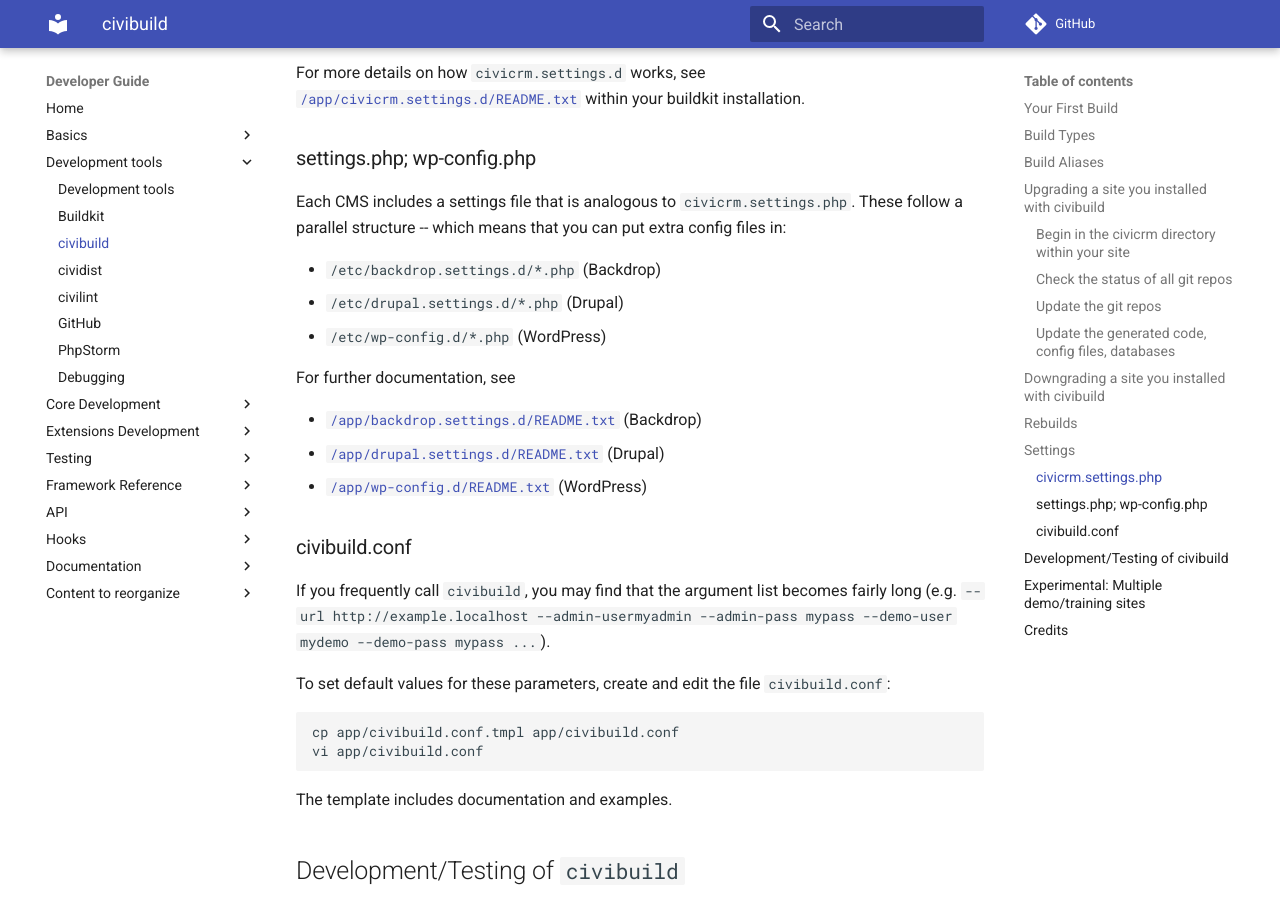
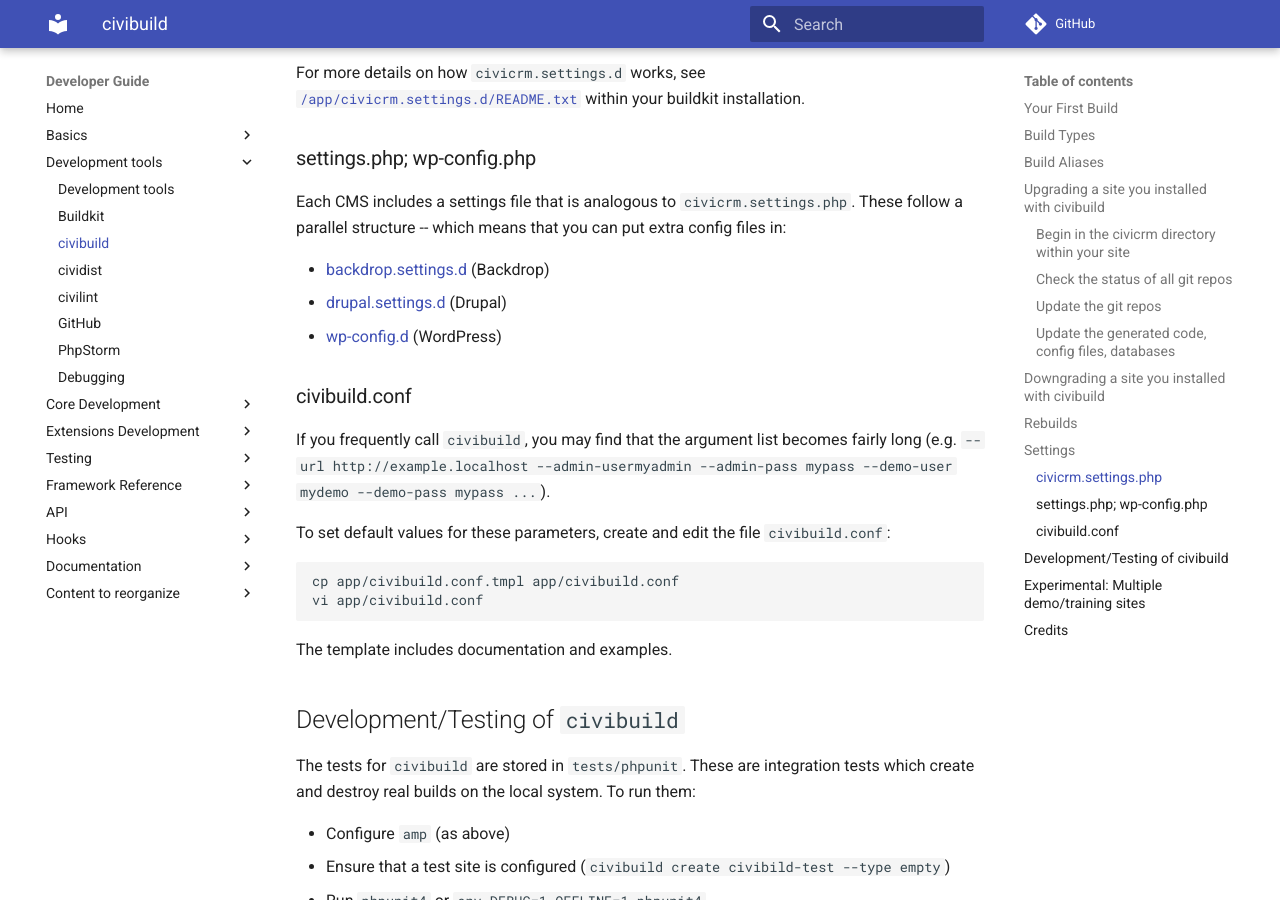
Before and after one commit to civicrm/civicrm-dev-docs, an MkDocs documentation site: the page built from docs/tools/civibuild.md, in a window 1280 px wide and 900 px high, scrolled down 6383 px. Built offline with MkDocs 1.6.1 and Material for MkDocs 9.7.7, drawn with Linux system fonts in a browser that asks for light colours; comment, search, counter and statistics services are not loaded; old or Windows-style settings are respelled for this version of MkDocs.

Commit message:
civibuild.md - Further simplify "settings.php; wp-config.php"
We don't really need the two bulleted lists:
 * In context, the previous section should give hints about what this means.
 * If the context isn't clear enough, then the links provide more concrete description.

```diff
--- a/docs/tools/civibuild.md
+++ b/docs/tools/civibuild.md
@@ -290,15 +290,9 @@
 `civicrm.settings.php`. These follow a parallel structure -- which
 means that you can put extra config files in:
 
- * `/etc/backdrop.settings.d/*.php` (Backdrop)
- * `/etc/drupal.settings.d/*.php` (Drupal)
- * `/etc/wp-config.d/*.php` (WordPress)
-
-For further documentation, see
-
-* [`/app/backdrop.settings.d/README.txt`](https://github.com/civicrm/civicrm-buildkit/blob/master/app/backdrop.settings.d/README.txt) (Backdrop)
-* [`/app/drupal.settings.d/README.txt`](https://github.com/civicrm/civicrm-buildkit/blob/master/app/drupal.settings.d/README.txt) (Drupal)
-* [`/app/wp-config.d/README.txt`](https://github.com/civicrm/civicrm-buildkit/blob/master/app/wp-config.d/README.txt) (WordPress)
+ * [backdrop.settings.d](https://github.com/civicrm/civicrm-buildkit/blob/master/app/backdrop.settings.d/README.txt) (Backdrop)
+ * [drupal.settings.d](https://github.com/civicrm/civicrm-buildkit/blob/master/app/drupal.settings.d/README.txt) (Drupal)
+ * [wp-config.d](https://github.com/civicrm/civicrm-buildkit/blob/master/app/wp-config.d/README.txt) (WordPress)
 
 ### civibuild.conf {:#settings-civibuild}
 
```
